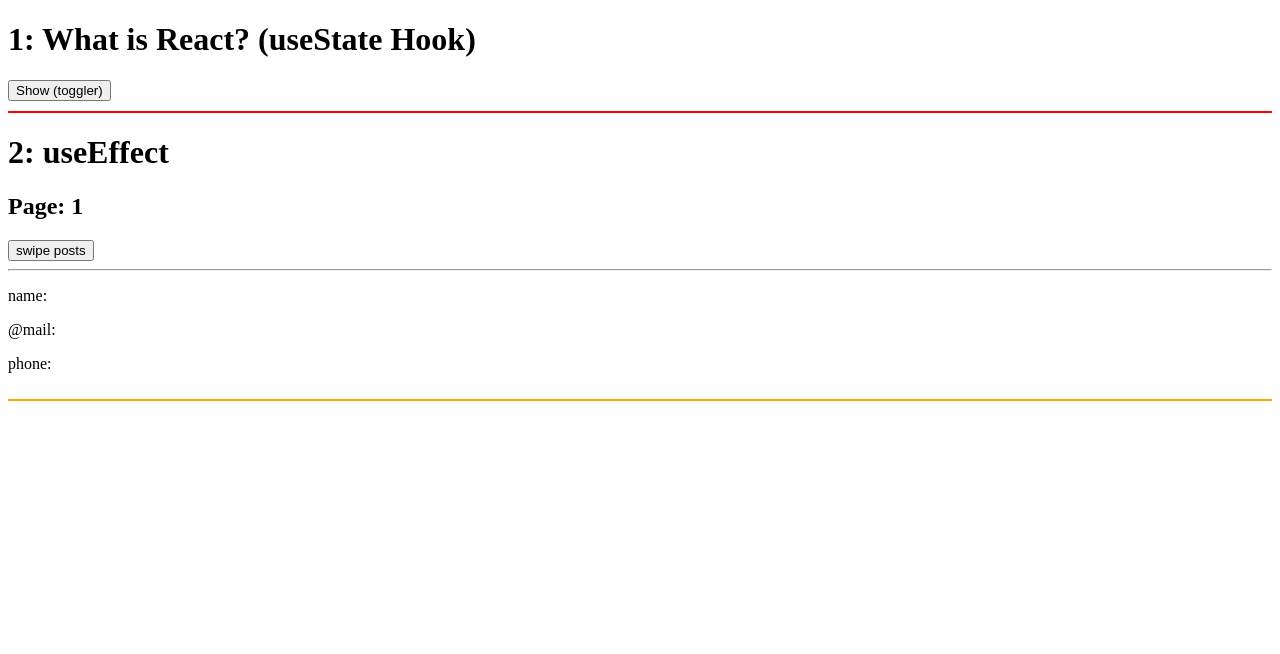
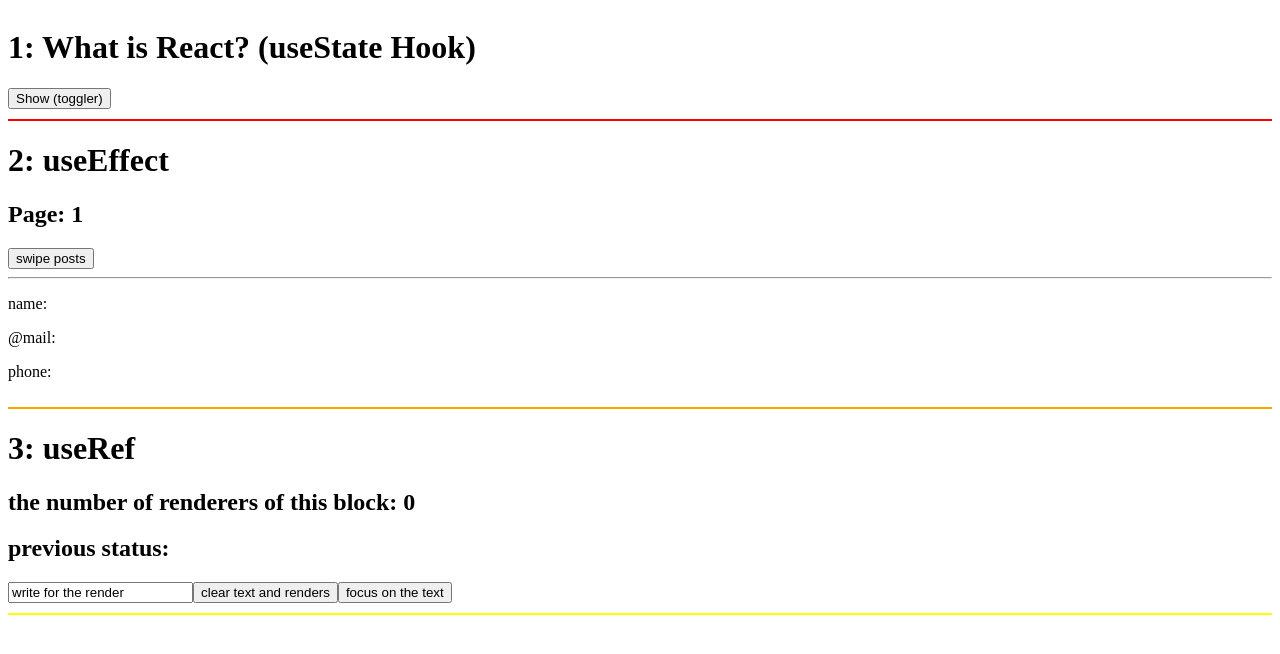
Before and after one commit to suba177/learn-react-hooks, a React (Create React App) app: page / in a window 1280 px wide. Shown: the top 654 px of the page. Built offline with nearby package versions, Linux system fonts and the light colour scheme; no server answers.

Commit message:
useState + useEffect + useRef

```diff
--- a/src/App.js
+++ b/src/App.js
@@ -1,12 +1,15 @@
 import './App.css';
 import { React } from 'react';
-import { useState, useEffect } from 'react';
+import { useState, useEffect, useRef } from 'react';
 
 export default function App() {
   return (
-    <div className="App">
-      <ComponentUseState></ComponentUseState>
-      <ComponentUseEffect></ComponentUseEffect>
+    <div className="App" style={{ display: 'flex' }}>
+      <main style={{ width: '100%' }}>
+        <ComponentUseState></ComponentUseState>
+        <ComponentUseEffect></ComponentUseEffect>
+        <ComponentUseRef></ComponentUseRef>
+      </main>
     </div>
   );
 }
@@ -75,3 +78,42 @@ function ComponentUseEffect() {
   );
 }
 //
+// useRef //
+function ComponentUseRef() {
+
+  const [ value, setValue ] = useState('write for the render')
+
+  const renderCount = useRef(0)
+
+  const prevValue = useRef('')
+
+  const inputRef = useRef(null)
+
+
+  useEffect(() => {
+    renderCount.current++
+  })
+
+  useEffect(() => {
+    prevValue.current = value
+  }, [value])
+
+  const clearRenders = () => {
+    renderCount.current = 0
+    setValue('')
+  }
+
+  const focus = () => inputRef.current.focus()
+  return (
+    <div className="useRef" style={{ marginTop: '10px', paddingBottom: '10px', borderBottom: '2px solid yellow' }}>
+      <h1>3: useRef</h1>
+      <h2>the number of renderers of this block: {renderCount.current}</h2>
+      <h2>previous status: {prevValue.current}</h2>
+      <input ref={inputRef} type='text' onChange={e => setValue(e.target.value)} value={value} />
+      <button onClick={clearRenders}>clear text and renders</button>
+      <button onClick={focus}>focus on the text</button>
+    </div>
+  )
+}
+//
+// useMemo //
```
